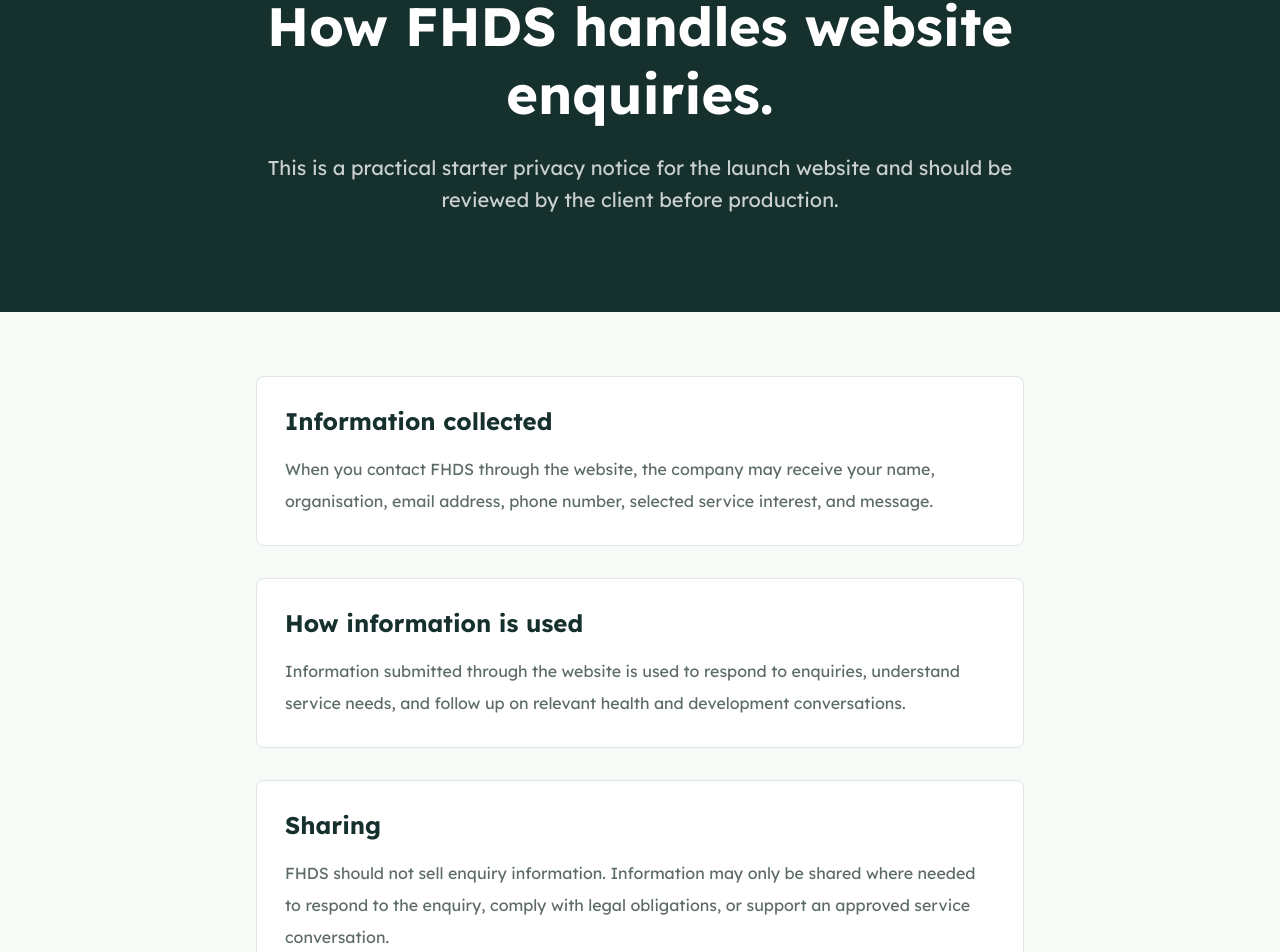
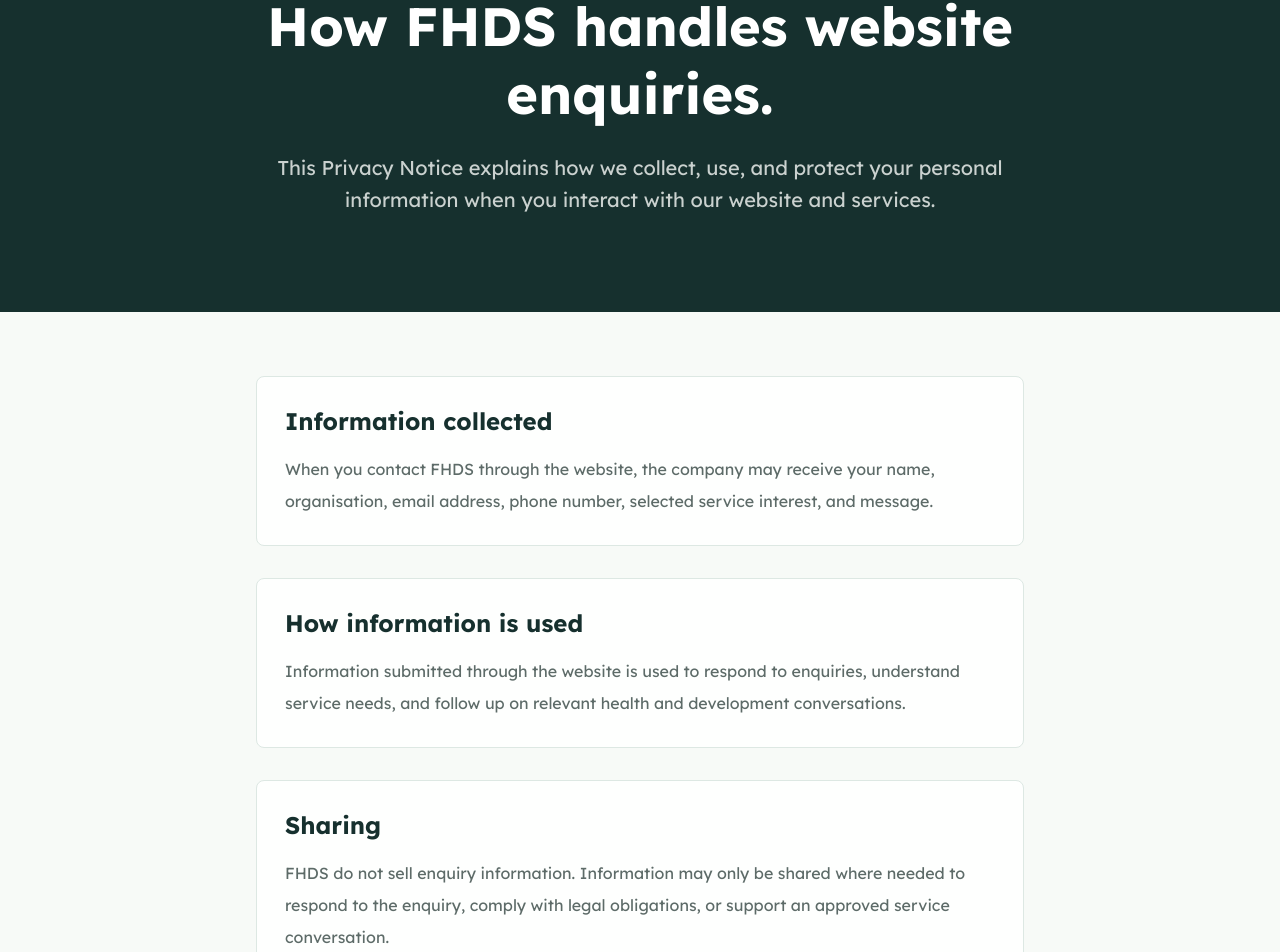
Before and after one commit to fortifiedhds/fortifiedhds-web, a Next.js app: page /privacy in a window 1280 px wide. Shown: the part 183-1135 px from the top of the page. Built offline with nearby package versions, Linux system fonts and the light colour scheme; no server answers.

Commit message:
chore: updated privacy policy page

```diff
--- a/src/app/privacy/page.tsx
+++ b/src/app/privacy/page.tsx
@@ -16,7 +16,7 @@ export default function PrivacyPage() {
       <PageHero
         eyebrow="Privacy notice"
         title="How FHDS handles website enquiries."
-        description="This is a practical starter privacy notice for the launch website and should be reviewed by the client before production."
+        description="This Privacy Notice explains how we collect, use, and protect your personal information when you interact with our website and services."
       />
 
       <section className="bg-fhds-cream py-16">
@@ -32,7 +32,7 @@ export default function PrivacyPage() {
             },
             {
               title: "Sharing",
-              body: "FHDS should not sell enquiry information. Information may only be shared where needed to respond to the enquiry, comply with legal obligations, or support an approved service conversation.",
+              body: "FHDS do not sell enquiry information. Information may only be shared where needed to respond to the enquiry, comply with legal obligations, or support an approved service conversation.",
             },
             {
               title: "Contact",
```
